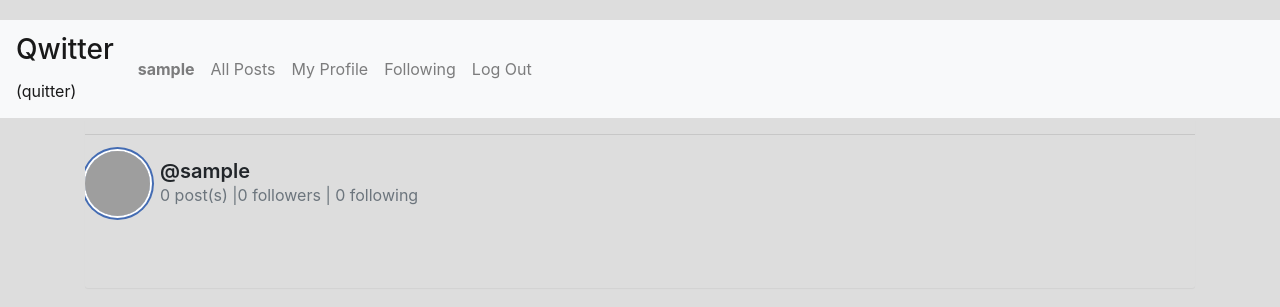
After one commit to lilitha-mdlalana/curly-octo-train, a Django app: page /profile/ in a window 1280 px wide. The commit adds this page. Shown: the top 307 px of the page. Run offline with Django 3.2, Linux system fonts and the light colour scheme; the visitor is signed in with stand-in values (Sample User, id 1); data that the repository does not hold is empty; some libraries are stand-ins or nearby versions; grey boxes are pictures that could not be loaded.

Commit message:
Add follow functional and iron out a few kinks

```diff
--- a/network/admin.py
+++ b/network/admin.py
@@ -1,8 +1,9 @@
 from django.contrib import admin
 
 # Register your models here.
-from .models import Post,PostLike,User
+from .models import Post,PostLike,User,FollowersCount
 
 admin.site.register(User)
 admin.site.register(Post)
 admin.site.register(PostLike)
+admin.site.register(FollowersCount)
--- a/network/templates/network/layout.html
+++ b/network/templates/network/layout.html
@@ -2,15 +2,99 @@
 
 <!DOCTYPE html>
 <html lang="en">
+
 <head>
     <title>{% block title %}Social Network{% endblock %}</title>
-        <link rel="stylesheet" href="https://stackpath.bootstrapcdn.com/bootstrap/4.4.1/css/bootstrap.min.css" integrity="sha384-Vkoo8x4CGsO3+Hhxv8T/Q5PaXtkKtu6ug5TOeNV6gBiFeWPGFN9MuhOf23Q9Ifjh" crossorigin="anonymous">
+    <link rel="stylesheet" href="https://stackpath.bootstrapcdn.com/bootstrap/4.4.1/css/bootstrap.min.css"
+        integrity="sha384-Vkoo8x4CGsO3+Hhxv8T/Q5PaXtkKtu6ug5TOeNV6gBiFeWPGFN9MuhOf23Q9Ifjh" crossorigin="anonymous">
     <link href="{% static 'network/styles.css' %}" rel="stylesheet">
+    <style>
+        body {
+            margin-top: 20px;
+            background: #ddd;
+        }
+
+        .widget .panel,
+        .widget.panel {
+            border-bottom-width: 1px;
+            border-bottom-color: #cfd9db;
+            overflow: hidden;
+        }
+
+        .widget {
+            margin-bottom: 20px;
+        }
+
+        .panel {
+            position: relative;
+            border-width: 1px;
+            border-color: #cfd9db;
+            border-radius: 3px;
+            -webkit-box-shadow: 0 .0625rem .0625rem rgba(0, 0, 0, .05);
+            box-shadow: 0 .0625rem .0625rem rgba(0, 0, 0, .05);
+        }
+
+        .panel-body {
+            position: relative;
+        }
+
+        .mb0 {
+            margin-bottom: 0 !important;
+        }
+
+        .text-info {
+            color: #22A7F0 !important;
+        }
+
+        .list-table {
+            display: table;
+            table-layout: fixed;
+            width: 100%;
+            margin: 0;
+            padding: 0;
+        }
+
+        .list-table>li:first-child {
+            padding-left: 0;
+        }
+
+        .list-table>li {
+            display: table-cell;
+            table-layout: fixed;
+            vertical-align: middle;
+            width: auto;
+            padding: 0 5px;
+        }
+
+        .img-bordered-primary {
+            -webkit-box-shadow: 0 0 0 2px #fff, 0 0 0 4px #446CB3;
+            box-shadow: 0 0 0 2px #fff, 0 0 0 4px #446CB3;
+        }
+
+        .img-circle {
+            border-radius: 50% !important;
+        }
+
+        .ellipsis {
+            overflow: hidden;
+            text-overflow: ellipsis;
+            white-space: nowrap;
+        }
+
+        .semibold {
+            font-weight: 600;
+        }
+
+        .nm {
+            margin: 0 !important;
+        }
+    </style>
 </head>
+
 <body>
 
     <nav class="navbar navbar-expand-lg navbar-light bg-light">
-            <a class="navbar-brand" href="#">Network</a>
+        <a class="navbar-brand" href="{% url 'index' %}"><h3>Qwitter</h3><small>(quitter)</small></a>
 
         <div>
             <ul class="navbar-nav mr-auto">
@@ -24,7 +108,10 @@
                 </li>
                 {% if user.is_authenticated %}
                 <li class="nav-item">
-                        <a class="nav-link" href="#">Following</a>
+                    <a class="nav-link" href="{% url 'profile' %}"> My Profile</a>
+                </li>
+                <li class="nav-item">
+                    <a class="nav-link" href="{% url 'following' %}">Following</a>
                 </li>
                 <li class="nav-item">
                     <a class="nav-link" href="{% url 'logout' %}">Log Out</a>
@@ -46,4 +133,5 @@
         {% endblock %}
     </div>
 </body>
+
 </html>
--- a/network/templates/network/login.html
+++ b/network/templates/network/login.html
@@ -1,7 +1,7 @@
 {% extends "network/layout.html" %}
 
 {% block body %}
-
+    {% csrf_token %}
     <h2>Login</h2>
 
     {% if message %}
--- /dev/null
+++ b/network/templates/network/profile.html
@@ -0,0 +1,57 @@
+{% extends 'network/layout.html' %}
+
+
+{% block body %}
+<div class="container">
+    <div class="row">
+    <div class="col-xs-12 col-md-4 col-lg-12">
+    	<div class="widget panel">
+    	  <div class="panel-body">
+    	    <hr>
+    	    <ul class="list-table">
+    	      <li style="width:70px;">
+    	        <img class="img-circle img-bordered-primary" src="https://bootdey.com/img/Content/avatar/avatar6.png" alt="" width="65px" height="65px">
+    	      </li>
+    	      <li class="text-left">
+    	        <h5 class="semibold ellipsis nm">@{{user}}</h5>
+              <p class="text-muted nm"> {{posts_length}} post(s) |{{user_followers}} followers | {{user_following}} following </p>
+    	      </li>
+    	    </ul>
+    	  </div>
+          <br>
+          <br>
+          <br>
+    	  <ul class="list-group">
+
+            {% for post in posts %}
+            <div class="card">
+                <div class="card-body">
+                  <h5 class="card-title">{{post.author}}</h5>
+                  <h6 class="card-subtitle mb-2 text-muted">@{{post.author}}</h6>
+                  <p class="card-text">{{post.message}}</p>
+                  <p>
+                    <small class="text-muted">{{post.created_at}} | <a href="/like-post?post_id={{post.id}}">
+                        <svg width="25px" height="25px" viewBox="0 0 48 48" fill="none" xmlns="http://www.w3.org/2000/svg">
+                            <rect width="48" height="48" fill="white" fill-opacity="0.01"/>
+                            <path d="M15 8C8.92487 8 4 12.9249 4 19C4 30 17 40 24 42.3262C31 40 44 30 44 19C44 12.9249 39.0751 8 33 8C29.2797 8 25.9907 9.8469 24 12.6738C22.0093 9.8469 18.7203 8 15 8Z" fill="#2F88FF" stroke="#000000" stroke-width="4" stroke-linecap="round" stroke-linejoin="round"/>
+                            </svg>
+                    </a>
+                    {% if post.no_of_likes < 2 and post.no_of_likes != 0 %}
+                    Liked by {{post.no_of_likes}} person.
+                    {%else%}
+                    Liked by {{post.no_of_likes}} people.
+                     {% endif %}
+
+                </small>
+
+                {% if user == post.author %}
+                | <a href="{% url 'edit-post' post.id %}">Edit</a>| <a href="{% url 'delete-post' post.id %}">Delete post</a>
+                {% endif %}
+                  </p>
+                </div>
+              </div>
+            {% endfor %}
+    	  </ul>
+    	</div>
+    </div>
+{% endblock body %}
--- a/network/templates/network/register.html
+++ b/network/templates/network/register.html
@@ -1,7 +1,7 @@
 {% extends "network/layout.html" %}
 
 {% block body %}
-
+    {% csrf_token %}
     <h2>Register</h2>
 
     {% if message %}
--- a/network/urls.py
+++ b/network/urls.py
@@ -6,6 +6,12 @@ from . import views
 urlpatterns = [
     path("", views.index, name="index"),
     path("like-post",views.like_post,name="like-post"),
+    path("edit/<int:pk>/",views.edit_post,name="edit-post"),
+    path("delete/<int:pk>/", views.delete_post, name="delete-post"),
+    path("follow",views.follow,name="follow"),
+    path("following/",views.following,name="following"),
+    path("profile/", views.profile, name="profile"),
+    path('profile/user/<str:pk>/',views.user_details,name="user-profiles"),
     path("login", views.login_view, name="login"),
     path("logout", views.logout_view, name="logout"),
     path("register", views.register, name="register")
--- a/network/views.py
+++ b/network/views.py
@@ -3,8 +3,8 @@ from django.db import IntegrityError
 from django.http import HttpResponse, HttpResponseRedirect
 from django.shortcuts import get_object_or_404, redirect, render
 from django.urls import reverse
-
-from .models import PostLike, User,Post
+from django.contrib.auth.decorators import login_required
+from .models import FollowersCount, PostLike, User, Post
 
 
 def index(request):
@@ -14,47 +14,47 @@ def index(request):
         if message != "":
             post = Post()
             post.author = request.user
-            post.message =  message
+            post.message = message
             post.save()
-            return render(request, "network/index.html",)
+            return render(
+                request,
+                "network/index.html",
+            )
         else:
-            return render(request, "network/index.html", {
-                "message": "Post cannot be empty"
-            })
+            return render(
+                request, "network/index.html", {"message": "Post cannot be empty"}
+            )
 
-    return render(request, "network/index.html",{
-        "posts":all_posts,
-    })
+    return render(
+        request,
+        "network/index.html",
+        {
+            "posts": all_posts,
+        },
+    )
+
 
 def like_post(request):
     username = request.user.username
-    post_id = request.GET.get('post_id')
+    post_id = request.GET.get("post_id")
     post = Post.objects.get(id=post_id)
 
-    like_filter = PostLike.objects.filter(post_id=post_id,user=username).first()
+    like_filter = PostLike.objects.filter(post_id=post_id, user=username).first()
     if like_filter == None:
-        new_like = PostLike.objects.create(post_id=post_id,user=username)
+        new_like = PostLike.objects.create(post_id=post_id, user=username)
         new_like.save()
-        post.no_of_likes = post.no_of_likes+1
+        post.no_of_likes = post.no_of_likes + 1
         post.save()
-        return redirect('/')
+        return redirect("/")
     else:
         like_filter.delete()
-        post.no_of_likes = post.no_of_likes -1
+        post.no_of_likes = post.no_of_likes - 1
         post.save()
         return redirect("/")
-
-    # post= get_object_or_404(Post,id=pk)
-    # if post.likes.filter(id=request.user.id).exists():
-    #     post.likes.remove(request.user)
-    # else:
-    #     post.likes.add(request.user)
-    # return HttpResponseRedirect(reverse('index'))
 
 
 def login_view(request):
     if request.method == "POST":
-
         # Attempt to sign user in
         username = request.POST["username"]
         password = request.POST["password"]
@@ -65,9 +65,11 @@ def login_view(request):
             login(request, user)
             return HttpResponseRedirect(reverse("index"))
         else:
-            return render(request, "network/login.html", {
-                "message": "Invalid username and/or password."
-            })
+            return render(
+                request,
+                "network/login.html",
+                {"message": "Invalid username and/or password."},
+            )
     else:
         return render(request, "network/login.html")
 
@@ -85,20 +87,106 @@ def register(request):
         # Ensure password matches confirmation
         password = request.POST["password"]
         confirmation = request.POST["confirmation"]
+        if username == "" and email == "":
+            return render(
+                request, "network/register.html", {"message": "All fields should be filled in."}
+            )
         if password != confirmation:
-            return render(request, "network/register.html", {
-                "message": "Passwords must match."
-            })
+            return render(
+                request, "network/register.html", {"message": "Passwords must match."}
+            )
 
         # Attempt to create new user
         try:
             user = User.objects.create_user(username, email, password)
             user.save()
         except IntegrityError:
-            return render(request, "network/register.html", {
-                "message": "Username already taken."
-            })
+            return render(
+                request, "network/register.html", {"message": "Username already taken."}
+            )
         login(request, user)
         return HttpResponseRedirect(reverse("index"))
     else:
         return render(request, "network/register.html")
+
+@login_required(login_url="login")
+def edit_post(request, pk):
+    post = Post.objects.get(pk=pk)
+    if request.method == "POST":
+        post_message = request.POST.get("message").strip()
+        if post_message != None:
+            post.message = post_message
+            post.save()
+            return redirect(reverse('index'))
+        else:
+            message = "Message cannot be empty."
+            return render(
+                request, "network/edit-post.html", {"post": post, "message": message}
+            )
+    return render(request, "network/edit-post.html", {"post": post})
+
+@login_required(login_url="login")
+def delete_post(request, pk):
+    post = get_object_or_404(Post,pk=pk)
+    if post.author == request.user:
+        post.delete()
+        return redirect(reverse('index'))
+    else:
+        return redirect(reverse('index'))
+
+def follow(request):
+    if request.method =="POST":
+        follower = request.POST.get('follower')
+        user = request.POST.get('user')
+        if FollowersCount.objects.filter(follower=follower,user=user).first():
+            delete_follower = FollowersCount.objects.get(follower=follower,user=user)
+            delete_follower.delete()
+            return redirect(reverse('user-profiles',args=[user]))
+        else:
+            new_follower = FollowersCount.objects.create(follower=follower,user=user)
+            new_follower.save()
+            return redirect(reverse('user-profiles',args=[user]))
+    else:
+        return redirect(reverse('index'))
+
+
+def profile(request):
+    post_by_user = Post.objects.filter(author=request.user)
+    user_followers = len(FollowersCount.objects.filter(user=request.user))
+    user_following = len(FollowersCount.objects.filter(follower=request.user))
+    user_posts_length = len(post_by_user)
+    return render(request, "network/profile.html",{
+        "posts":post_by_user,
+        'user_followers':user_followers,
+        'user_following':user_following,
+        "posts_length":user_posts_length,
+    })
+
+def user_details(request,pk):
+    user_object = User.objects.get(username=pk)
+    user_posts = Post.objects.filter(author=user_object)
+    user_posts_length = len(user_posts)
+    follower = request.user.username
+    user = pk
+
+    if FollowersCount.objects.filter(follower=follower,user=user).first():
+        button_text = "Unfollow"
+    else:
+        button_text = "Follow"
+
+    user_followers = len(FollowersCount.objects.filter(user=pk))
+    user_following = len(FollowersCount.objects.filter(follower=pk))
+    return render(request, "network/user-profiles.html",{
+        "user_object":user_object,
+        "user_posts": user_posts,
+        "posts_length":user_posts_length,
+        'button_text':button_text,
+        'user_followers':user_followers,
+        'user_following':user_following
+    })
+
+def following(request):
+    user_following = FollowersCount.objects.filter(follower=request.user)
+    return render(request,"network/following.html",{
+        "following":user_following
+    })
```
Also changed, not shown: network/models.py (+10 -2 lines), network/templates/network/edit-post.html (added, +35 -0 lines), network/templates/network/following.html (added, +30 -0 lines), network/templates/network/index.html (+8 -1 lines), network/templates/network/user-profiles.html (added, +73 -0 lines), network/migrations/0006_user_follows_alter_post_created_at.py (added), network/migrations/0007_followerscount_remove_user_follows.py (added). Lines whose indentation alone changed are shown as unchanged.
